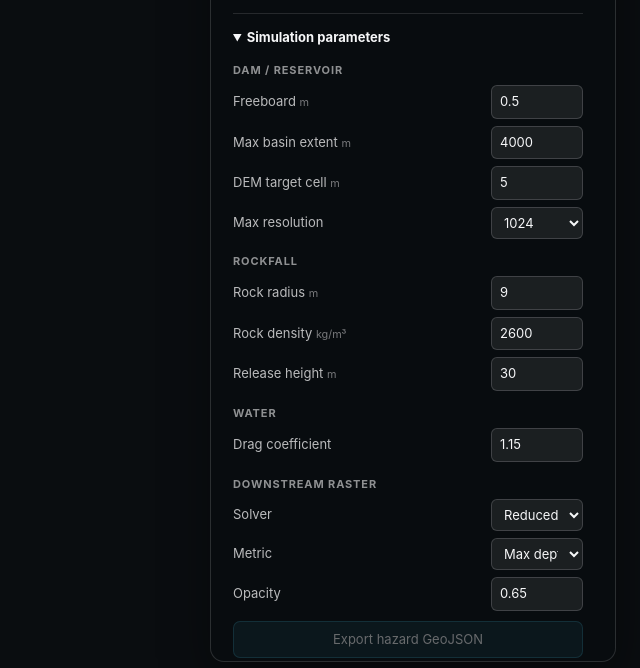
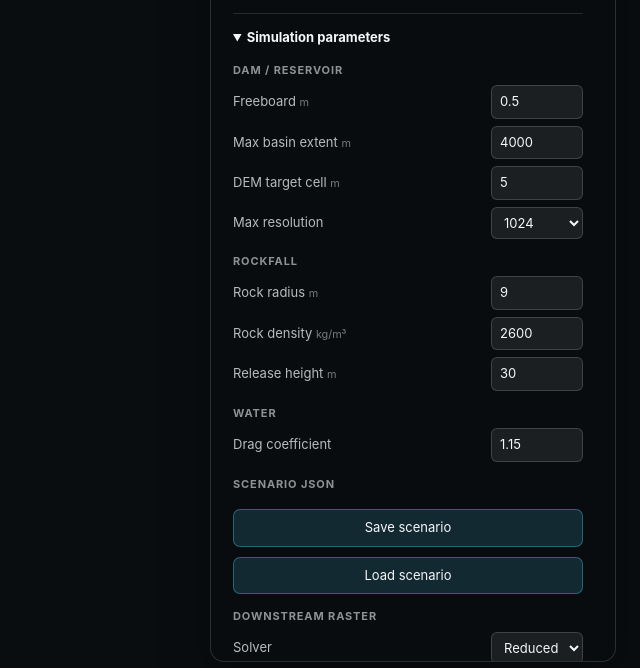
Before and after one commit to nicogis/GeoDynamics, a website built with Vite: page index.html in a window 1280 px wide. Shown: the part 132-800 px from the top of the page, without its empty margins (640-1280 px from the left). Built offline with nearby package versions, Linux system fonts and the light colour scheme; what @arcgis/core would draw is missing.

Commit message:
Add scenario JSON save and load controls

```diff
--- a/index.html
+++ b/index.html
@@ -74,6 +74,19 @@
         </div>
 
         <div class="settings-section">
+          <div class="settings-title">Scenario JSON</div>
+          <div class="scenario-actions">
+            <button id="saveScenarioJson" class="export-button" type="button">
+              Save scenario
+            </button>
+            <button id="loadScenarioJson" class="export-button" type="button">
+              Load scenario
+            </button>
+            <input id="loadScenarioJsonFile" type="file" accept="application/json,.json" hidden />
+          </div>
+        </div>
+
+        <div class="settings-section">
           <div class="settings-title">Downstream raster</div>
 
           <label class="setting-row">
```
